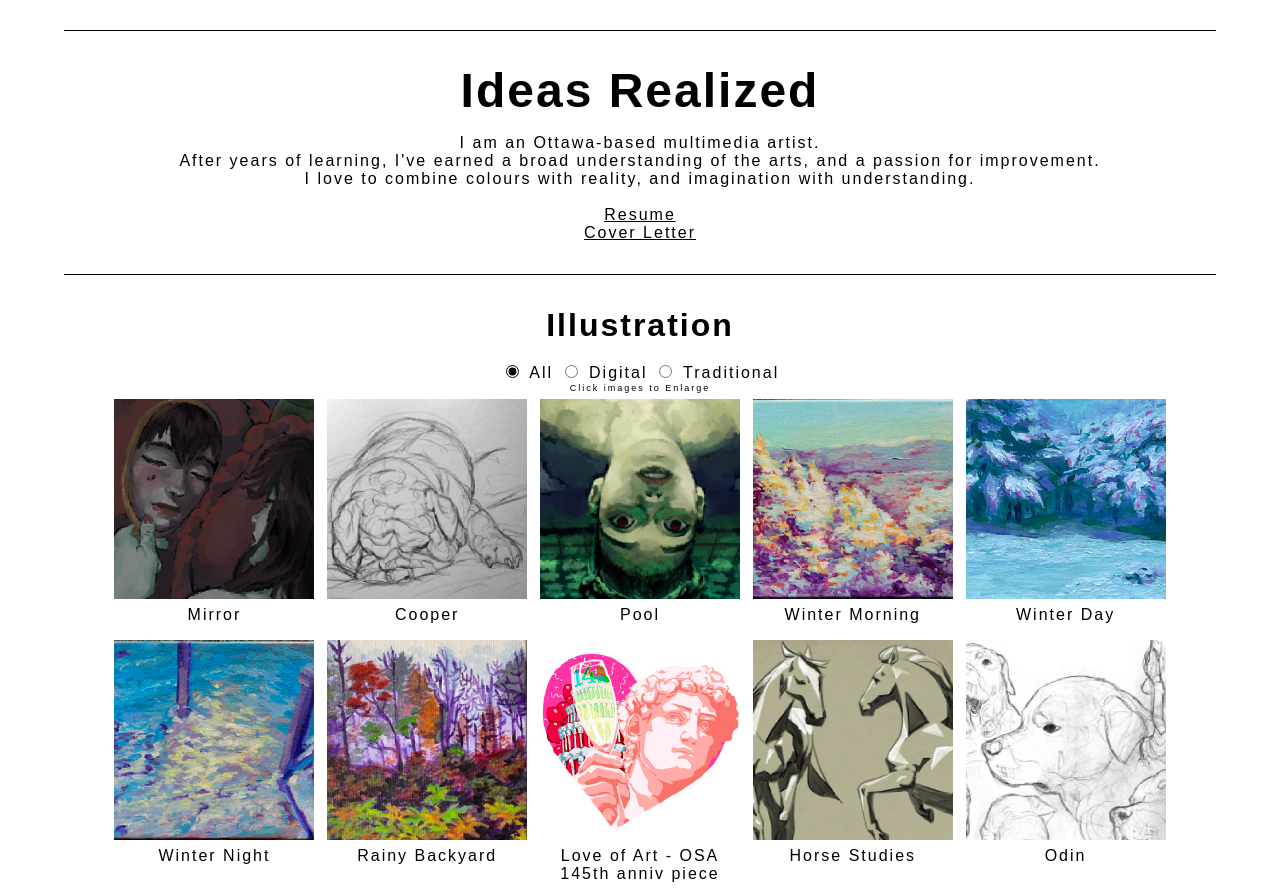
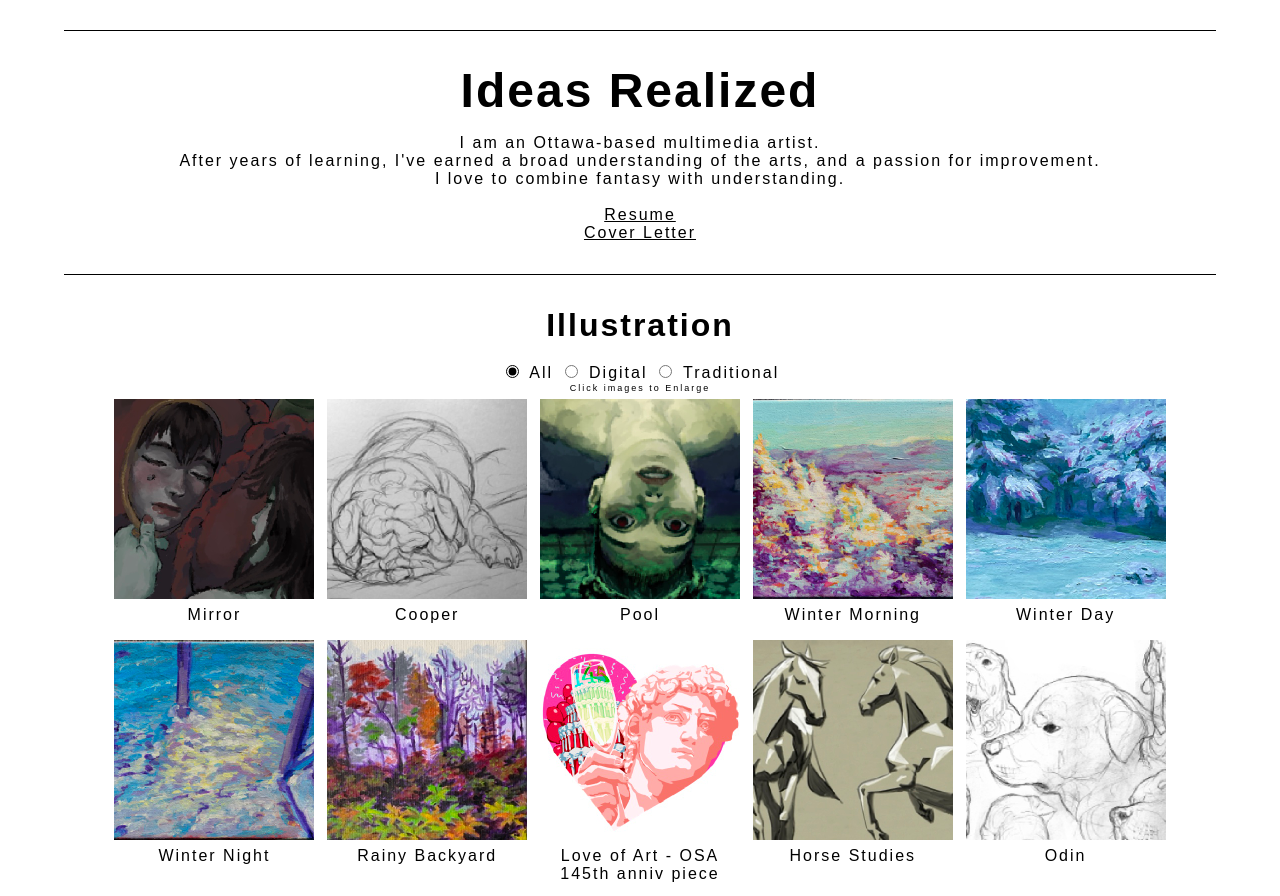
Before and after one commit to tianadinovo/tianadinovo.github.io, a plain HTML site: page index.html in a window 1280 px wide. Shown: the part 782-1678 px from the top of the page. Drawn offline with Linux system fonts and the light colour scheme; a web font is replaced by a local one.

Commit message:
fixed typo

```diff
--- a/index.html
+++ b/index.html
@@ -35,7 +35,7 @@
             I am an Ottawa-based multimedia artist.<br>
             After years of learning, I've earned a broad
             understanding of the arts, and a passion for improvement.<br>
-            I love to combine colours with reality, and imagination with understanding.
+            I love to combine fantasy with understanding.
             <br><br>
             <a target="_blank" href="assets/media/tdinovo_resume.pdf">Resume</a><br>
             <a target="_blank" href="assets/media/tdinovo_sheridan_coverLetter.pdf">Cover Letter</a>
```
